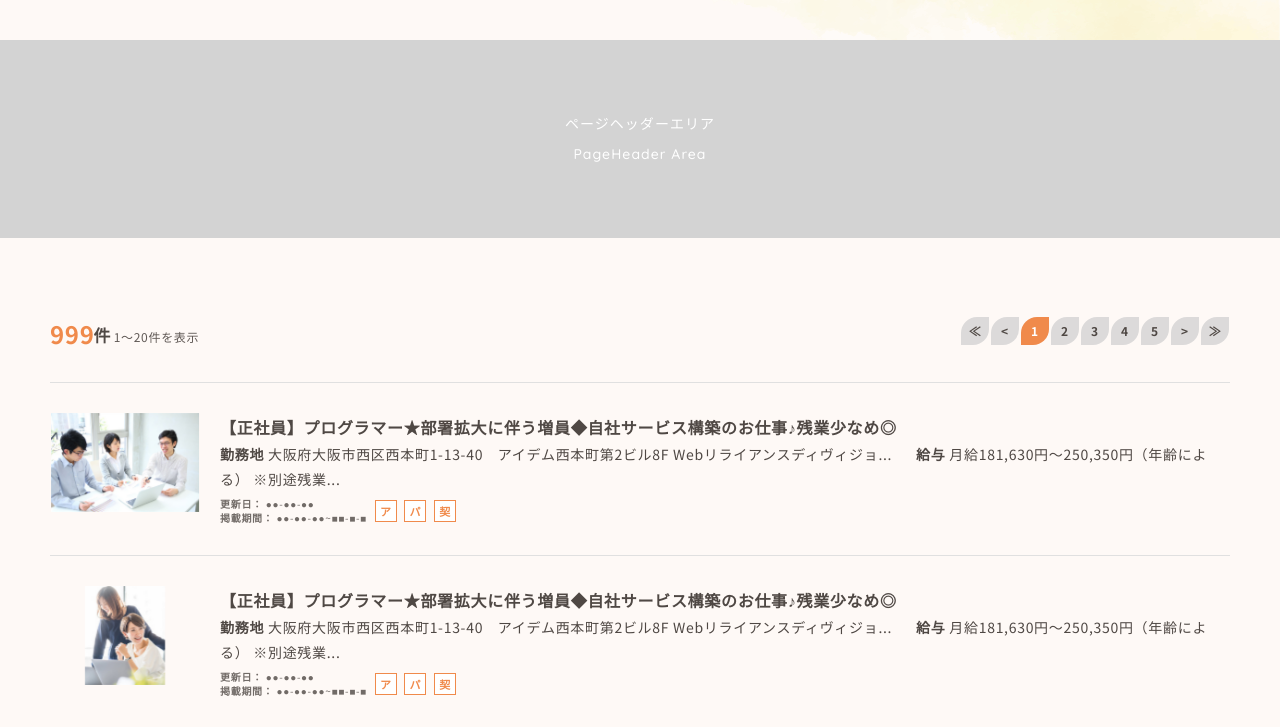
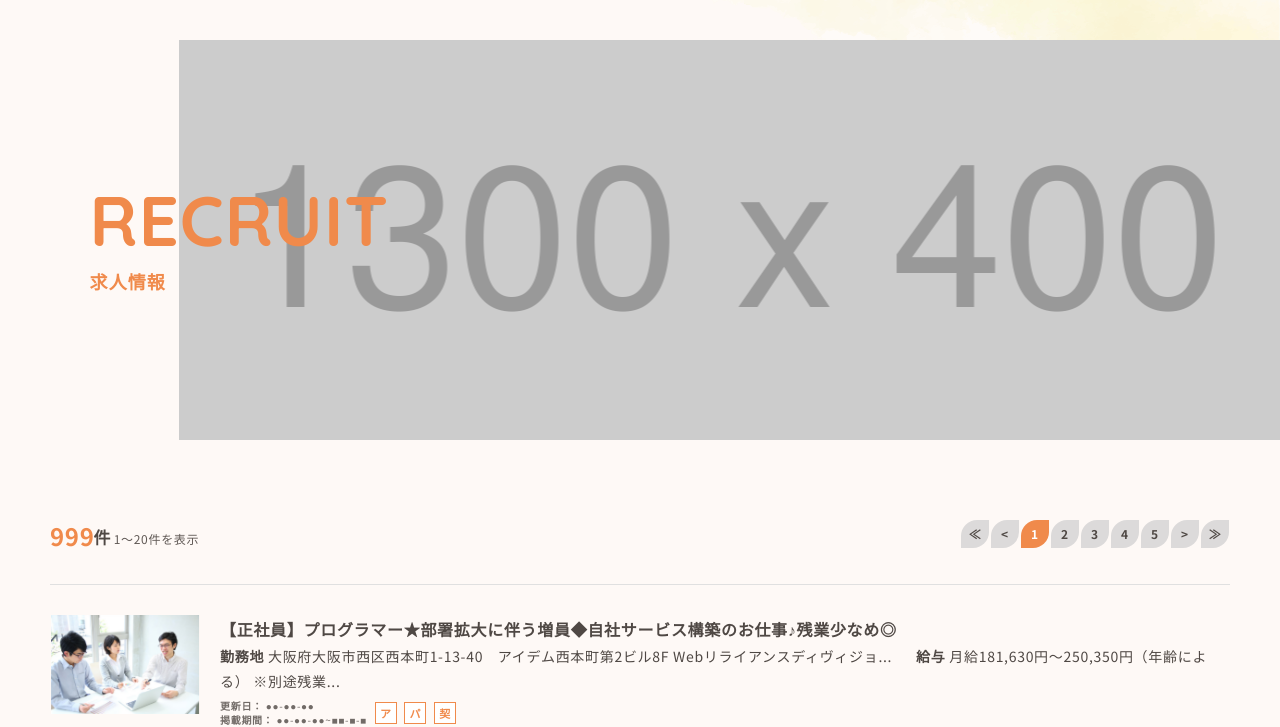
Before and after one commit to s-matsubara1217/yukiai, a plain HTML site: page whatsnew_a_type.htm in a window 1280 px wide. Shown: the part 110-837 px from the top of the page. Drawn offline with Linux system fonts and the light colour scheme.

Commit message:
求人 ページヘッダ、動画枠追加

```diff
--- a/sass/foundation/_animation.scss
+++ b/sass/foundation/_animation.scss
@@ -206,3 +206,30 @@
         transform: translateY(0);
     }
 }
+
+/*--------------------
+ pageHeader
+--------------------*/
+.pageHeader {
+    .title {
+        opacity: 0;
+		transform: translateX(-18px) translateY(-50%);
+        transition: transform 1.2s, opacity 1.2s;
+        transition-delay: 0.5s;
+    }
+    .img {
+        opacity: 0;
+        transform: translateX(24px);
+        transition: transform 1.2s, opacity 1.2s;
+    }
+}
+.js-loaded {
+    .title {
+        opacity: 1;
+        transform: translateX(0) translateY(-50%);
+    }
+    .img {
+        opacity: 1;
+        transform: translateX(0);
+    }
+}
--- a/sass/kyujin_add.scss
+++ b/sass/kyujin_add.scss
@@ -8,6 +8,11 @@
 /*--------------------
 	共通
 --------------------*/
+.pageHeader {
+	.img {
+		background-image: url(../../img/kyujin/pageheader.png);
+	}
+}
 .l-main {
 	margin-top: 72px;
 	@include mq(sp) {
@@ -16,7 +21,7 @@
 }
 .job_ttl {
 	a {
-		transition: color 0.3s;
+		transition: all 0.3s !important;
 		@include mq(pc) {
 			&:hover {
 				opacity: 1;
@@ -109,6 +114,7 @@
 	求人情報（一覧）
 --------------------*/
 .lower-kyujin_l {
+
 	.search_panel {
 		max-width: 1000px;
 		margin: 0 auto 48px;
@@ -188,6 +194,21 @@
 			margin-top: 8px;
 		}
 	}
+	.movieArea {
+		margin-top: 24px;
+		&__movie {
+				width: 100%;
+				position: relative;
+				@include keepAspect(56.27%);
+		}
+		iframe {
+				position: absolute;
+				top: 0;
+				left: 0;
+				width: 100%;
+				height: 100%;
+		}
+}
 	.outline_ttl,
 	.appeal_ttl {
 		padding-left: 36px;
--- a/sass/object/_module.scss
+++ b/sass/object/_module.scss
@@ -8,23 +8,45 @@
 	pageHeader
 --------------------*/
 .pageHeader{
+	height: 400px;
 	position: relative;
-	background-color: lightgray;
-	&__ttl{
-		display: flex;
-		align-items: center;
-		flex-direction: column;
-		color: #ffffff;
-		padding: 68px 40px;
-		text-align: center;
-		@include mq(sp) {
-			display: block;
-			padding: 36px 24px 36px;
+	@include mq(sp) {
+		height: 200px;
+	}
+	.title {
+		color: $primary-color;
+		position: absolute;
+		top: 50%;
+		left: 7%;
+		z-index: 2;
+		.eng {
+			font-size: 7rem;
+			font-weight: bold;
+			line-height: 1.2;
+			@include mq(sp) {
+				font-size: 3.5rem;
+			}
 		}
-		.eng{
+		.ja {
+			font-size: 1.8rem;
+			font-weight: bold;
+			@include mq(sp) {
+				font-size: 1.4rem;
+			}
 		}
-		.ja{
-		}
+	}
+	.img {
+		background-size: cover;
+		background-position: center center;
+		background-repeat: no-repeat;
+		position: absolute;
+		top: 0;
+		left: 0;
+		right: 0;
+		bottom: 0;
+		width: 86%;
+		margin-right: 0;
+		margin-left: auto;
 	}
 }
 
--- a/whatsnew_a_type.htm
+++ b/whatsnew_a_type.htm
@@ -157,10 +157,11 @@
 
 		<!-- ページヘッダー -->
 		<div class="pageHeader">
-			<div class="pageHeader__ttl">
-				<h2 class="ja">ページヘッダーエリア</h2>
-				<span class="eng">PageHeader Area</span>
+			<div class="title">
+				<span class="eng">RECRUIT</span>
+				<h2 class="ja">求人情報</h2>
 			</div>
+			<div class="img"></div>
 		</div>
 
 		<!-- メイン -->
```
Also changed, not shown: kyujin_d.htm (+5 -0 lines), css/kyujin_add.css, css/style.css, img/kyujin/pageheader.png (added), img/kyujin/pageheader2.png (added), 2 other files.
